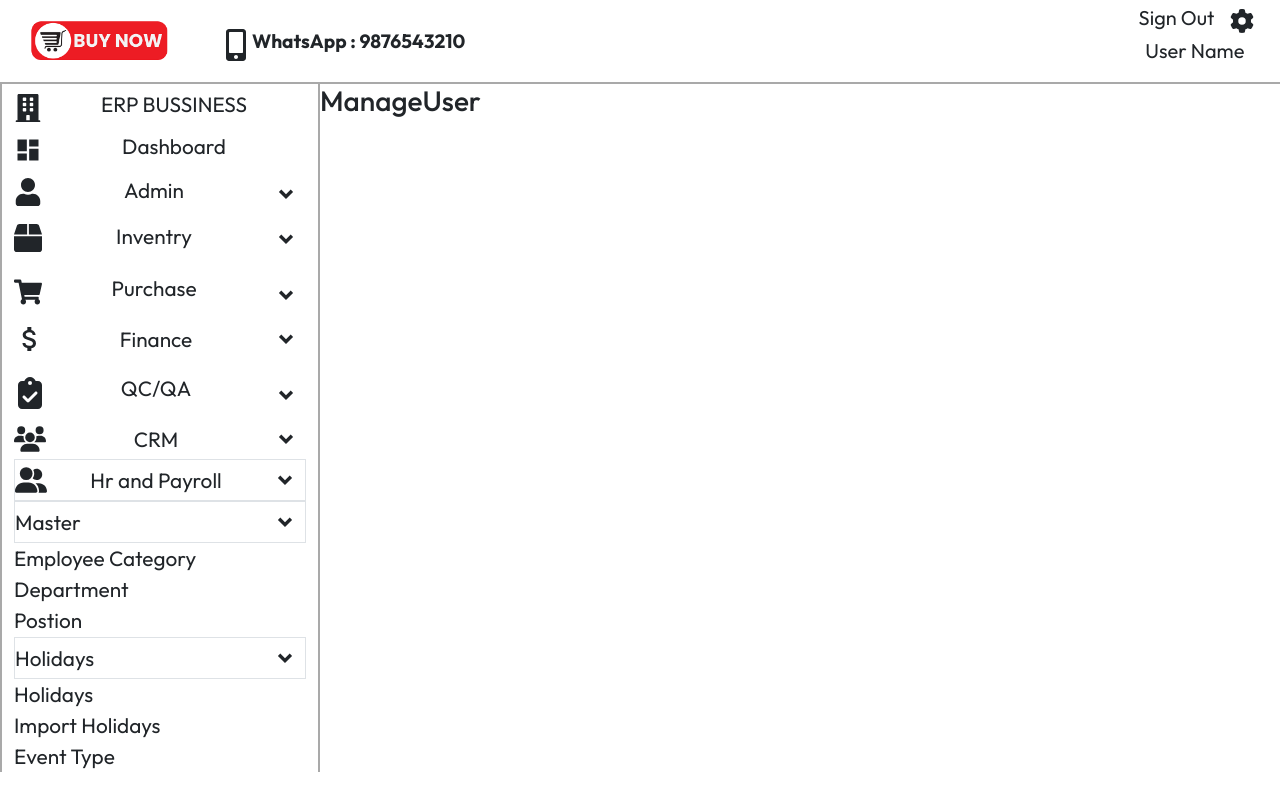
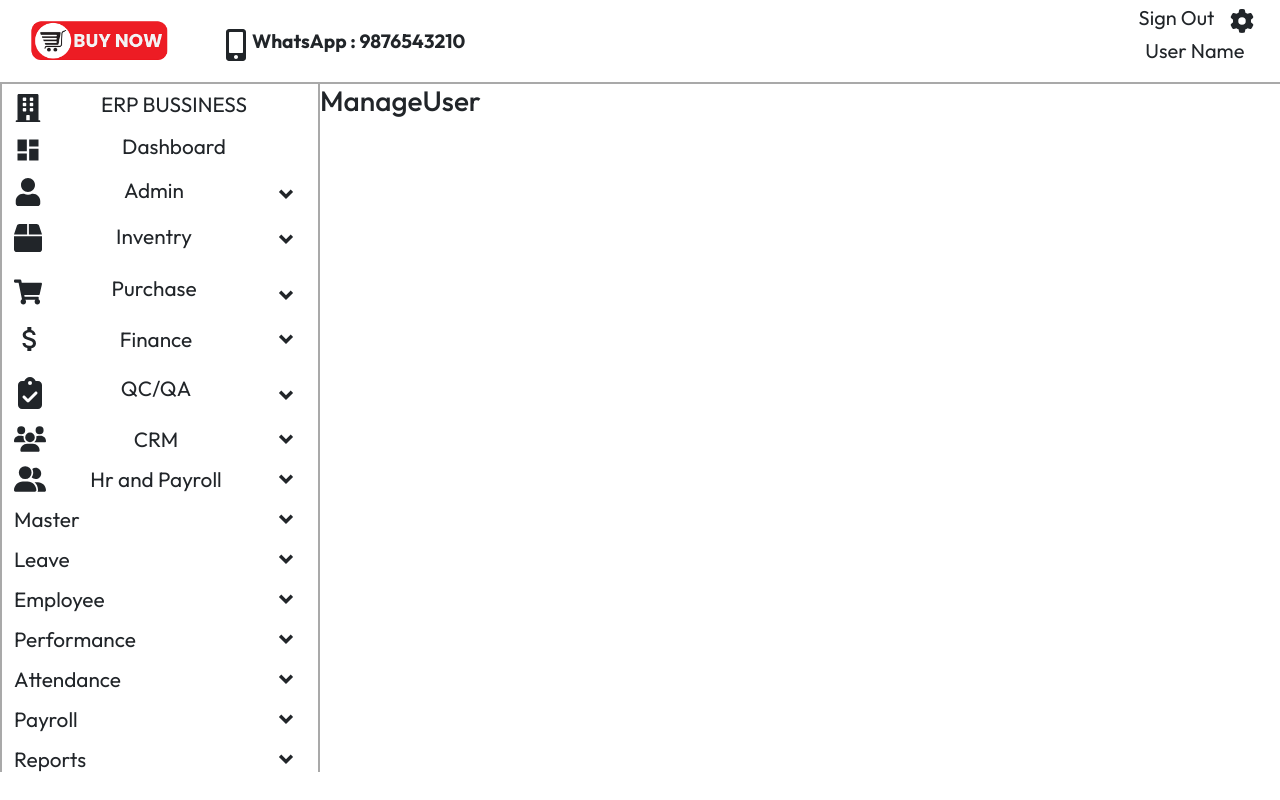
Before and after one commit to jollyvivek/ERP-PROJECT, a React (Vite) app: page /manage_user in a window 1280 px wide. Both pictures are taken after a click on the element 285 px from the left and 480 px from the top of the page. Built offline with nearby package versions, Linux system fonts and the light colour scheme.

Commit message:
Add Dropdown in Hr And Payroll Module

```diff
--- a/src/Components/SidebarMenu/HrPayroll.jsx
+++ b/src/Components/SidebarMenu/HrPayroll.jsx
@@ -1,83 +1,180 @@
-import React from 'react'
+import React, { useState } from 'react'
 import '../../Styles/SidebarCommon.css'
 import { FaUserGroup } from "react-icons/fa6";
 import { RiArrowDropDownLine } from 'react-icons/ri'
 
 const HrPayroll = () => {
+
+  const [hrPayrollItems,setHrPayrollItems] = useState(false)
+  const [hrMaster,setHrMaster]=useState(false)
+  const [hrMasterHolidays,setHrMasterHolidays] = useState(false)
+  const [hrLeave,setHrLeave] = useState(false)
+  const [hrLeaveMaster,setHrLeaveMaster] = useState(false)
+  const [hrEmployee,setHrEmployee] = useState(false)
+  const [employeeMaster,setEmployeeMaster] = useState(false)
+  const [hrPerformance,setHrPerformance] = useState(false)
+  const [performanceMaster,setPerformanceMaster] = useState(false)
+  const [hrAttendance,setHrAttendance] = useState(false)
+  const [hrPayroll,setHrPayroll] = useState(false)
+  const [payrollMonthly,setPayrollMonthly] = useState(false)
+  const [payrollWeekly,setPayrollWeekly] = useState(false)
+  const [hrReports,setHrReports] = useState(false)
+  const [hrPayrollGraphs,setHrPayrollGraphs] = useState(false)
+
+
+const hrPayrollDropdown = () =>{
+  setHrPayrollItems(!hrPayrollItems)
+};
+
+const hrPayrollMasterDropdown = () =>{
+  setHrMaster(!hrMaster)
+};
+
+const hrMasterHolidaysDropdown = () =>{
+setHrMasterHolidays(!hrMasterHolidays)
+};
+
+const hrLeaveDropdown = () =>{
+  setHrLeave(!hrLeave)
+};
+
+const hrLeaveMasterDropdown = () =>{
+  setHrLeaveMaster(!hrLeaveMaster)
+};
+
+const hrEmployeeDropdown = () =>{
+setHrEmployee(!hrEmployee)
+};
+
+const hrEmployeeMasterDropdown = () =>{
+setEmployeeMaster(!employeeMaster)
+};
+
+const hrPerformanceDropdown = () =>{
+setHrPerformance(!hrPerformance)
+};
+
+const performanceMasterDropdown = () =>{
+setPerformanceMaster(!performanceMaster)
+};
+
+const hrAttendanceDropdown = () =>{
+setHrAttendance(!hrAttendance)
+};
+
+const payrollDropdown = () =>{
+setHrPayroll(!hrPayroll)
+};
+
+const hrPayrollMonthlyDropdown = () =>{
+setPayrollMonthly(!payrollMonthly)
+};
+
+const payrollWeeklyDropdown = () =>{
+setPayrollWeekly(!payrollWeekly)
+};
+
+const hrPayrollReportsDropdown = () =>{
+setHrReports(!hrReports)
+}
+
+const hrPayrollGraphsDropdown = () =>{
+  setHrPayrollGraphs(!hrPayrollGraphs)
+}
+
   return (
     <div className='hrPayroll'>
-      <div className='hrPayroll-top flex lineHeight border'>
+      <div className='hrPayroll-top flex lineHeight'>
         <span className='icon fs-2'><FaUserGroup /></span>
         <span className='title'>Hr and Payroll</span>
-        <span className='arrow-icon'><RiArrowDropDownLine/></span>
+        <span className='arrow-icon' onClick={hrPayrollDropdown}><RiArrowDropDownLine/></span>
       </div>
 
+      {hrPayrollItems ? (
       <div className='hrPayroll-items'>
       <ul class="hr-items">
-              <li class=" hrPayroll-master flex lineHeight border">
+              <li class=" hrPayroll-master flex lineHeight">
                 <span className="title">Master</span>
-                <span class="arrow-icon"><RiArrowDropDownLine/></span>
+                <span class="arrow-icon" onClick={hrPayrollMasterDropdown}><RiArrowDropDownLine/></span>
               </li>
+              {hrMaster ? (
               <ul className="hr-master-items">
                 <li className='title'>Employee Category</li>
                 <li className='title'>Department</li>
                 <li className='title'>Postion</li>
-                <li className='holiday flex lineHeight border'>
+                <li className='holiday flex lineHeight'>
                   <span className='title'>Holidays</span>
-                  <span className="arrow-icon"><RiArrowDropDownLine/> </span>
+                  <span className="arrow-icon" onClick={hrMasterHolidaysDropdown}>
+                    <RiArrowDropDownLine/>
+                  </span>
                 </li>
+                {hrMasterHolidays ? (
                 <ul className="hr-holidays-items">
                   <li className='title'>Holidays</li>
                   <li className='title'>Import Holidays</li>
                 </ul>
+                ):null}
                 <li className='title'>Event Type</li>
               </ul>
+              ):null}
 
-              <li className="leave flex lineHeight border">
+              <li className="leave flex lineHeight">
                 <span className="title">Leave</span>
-                <span class="arrow-icon"><RiArrowDropDownLine/></span>
+                <span class="arrow-icon" onClick={hrLeaveDropdown}><RiArrowDropDownLine/></span>
               </li>
+              {hrLeave ? (
               <ul className="hr-leave-items">
-                <li className=" leave-master flex lineHeight border">
+                <li className=" leave-master flex lineHeight">
                   <span className="title">Master</span>
-                  <span className="arrow-icon"><RiArrowDropDownLine/></span>
+                  <span className="arrow-icon"  onClick={hrLeaveMasterDropdown}>
+                    <RiArrowDropDownLine/>
+                    </span>
                 </li>
+                {hrLeaveMaster ? (
                 <ul className="hr-leave-master-items">
                   <li className='title'>Leave Type</li>
                   <li className='title'>Leave</li>
                 </ul>
+                ):null}
                 <li className='title'>Apply Leave</li>
                 <li className='title'>Leave Approvel</li>
                 <li className='title'>Monthly Add Leave</li>
                 <li className='title'>Monthly Detuct Leave </li>
               </ul>
+              ):null}
 
-              <li className=" employee flex lineHeight border ">
+              <li className=" employee flex lineHeight ">
                 <span className="title">Employee</span>
-                <span className="arrow-icon "><RiArrowDropDownLine/></span>
+                <span className="arrow-icon" onClick={hrEmployeeDropdown}><RiArrowDropDownLine/></span>
               </li>
+              {hrEmployee ? (
               <ul className="hr-employee-items">
-                <li class="employee-master flex lineHeight border ">
+                <li class="employee-master flex lineHeight ">
                   <span className="title">Master</span>
-                  <span className="arrow-icon"><RiArrowDropDownLine/></span>
+                  <span className="arrow-icon" onClick={hrEmployeeMasterDropdown}><RiArrowDropDownLine/></span>
                 </li>
+                {employeeMaster ? (
                 <ul className=" hr-employee-master-items">
                   <li className='title'>Shift</li>
                   <li className='title'>Employee</li>
                 </ul>
+                ):null}
                 <li className='title'>Assign Shift</li>
                 <li className='title'>Shift Attendace</li>
               </ul>
+                ):null}
 
-              <li className=" performance flex lineHeight border">
+              <li className=" performance flex lineHeight">
                 <span className="title">Performance</span>
-                <span className="arrow-icon"> <RiArrowDropDownLine/></span>
+                <span className="arrow-icon" onClick={hrPerformanceDropdown}> <RiArrowDropDownLine/></span>
               </li>
+                {hrPerformance ? (
               <ul className="hr-performance-items">
-                <li class=" performance-master flex lineHeight border ">
+                <li class=" performance-master flex lineHeight ">
                   <span className="title">Master</span>
-                  <span className="arrow-icon"><RiArrowDropDownLine/> </span>
+                  <span className="arrow-icon" onClick={performanceMasterDropdown}><RiArrowDropDownLine/> </span>
                 </li>
+                  {performanceMaster ? (
                 <ul className="hr-performance-master-items">
                   <li className='title'>Appraisal Questions </li>
                   <li className='title'>Indicators</li>
@@ -85,15 +182,18 @@ const HrPayroll = () => {
                   <li className='title'>Ratings</li>
                   <li className='title'>Increment</li>
                 </ul>
+                ):null}
                 <li className='title'>Memo</li>
                 <li className='title'>Performance</li>
                 <li className='title'>Appraisal</li>
               </ul>
+              ):null}
 
-              <li className="attendance flex lineHeight border">
+              <li className="attendance flex lineHeight">
                 <span className="title">Attendance</span>
-                <span className="arrow-icon"> <RiArrowDropDownLine/>  </span>
+                <span className="arrow-icon" onClick={hrAttendanceDropdown} > <RiArrowDropDownLine/>  </span>
               </li>
+              {hrAttendance ?(
               <ul className="hr-attendance-items">
                 <li className='title'>Device</li>
                 <li className='title'>Device Connection</li>
@@ -103,11 +203,13 @@ const HrPayroll = () => {
                 <li className='title'>Send Attendance  SMS</li>
                 <li className='title'>Hourly Attendance  Entry</li>
               </ul>
+              ):null}
 
-              <li className="payroll flex lineHeight border">
+              <li className="payroll flex lineHeight">
                 <span className="title">Payroll</span>
-                <span className="arrow-icon"><RiArrowDropDownLine/></span>
+                <span className="arrow-icon" onClick={payrollDropdown}><RiArrowDropDownLine/></span>
               </li>
+              {hrPayroll ? (
               <ul className=" hr-payroll-items">
                 <li className='title'>Salary Formula</li>
                 <li className='title'>Salary Category</li>
@@ -115,32 +217,39 @@ const HrPayroll = () => {
                 <li className='title'>Advance Payment</li>
                 <li className='title'> Attendance Payment Approval </li>
 
-                <li className="monthly-salery flex lineHeight  border">
+                <li className="monthly-salery flex lineHeight">
                   <span  className="title">Monthly Salary</span>
-                  <span className="arrow-icon"> <RiArrowDropDownLine/> </span>
+                  <span className="arrow-icon" onClick={hrPayrollMonthlyDropdown}> <RiArrowDropDownLine/> </span>
                 </li>
+                {payrollMonthly ? (
                 <ul className=" hr-monthlysalary-items">
                   <li className='title'>Generate Salary</li>
                   <li className='title'>Pay Salary</li>
                   <li className='title'>Genrate Salary Report </li>
                 </ul>
+                  ):null}
 
-                <li className="weekly-salery flex lineHeight border">
+                <li className="weekly-salery flex lineHeight">
                   <span className="title">Weekly Salary</span>
-                  <span className="arrow-icon"><RiArrowDropDownLine/></span>
+                  <span className="arrow-icon" onClick={payrollWeeklyDropdown}><RiArrowDropDownLine/></span>
                 </li>
+                  {payrollWeekly ? (
                 <ul className="hr-weeklysalary-items">
                   <li className='title'>Generate Salary</li>
                   <li className='title'>Pay Salary</li>
                   <li className='title'>Genrate Salary Report</li>
                 </ul>
+                  ):null}
+
                 <li className='title'>Send Mail Records </li>
               </ul>
+              ):null}
 
-              <li className="hrPayroll-reports flex lineHeight border  ">
+              <li className="hrPayroll-reports flex lineHeight">
                 <span  className="title">Reports</span>
-                <span className="arrow-icon"><RiArrowDropDownLine/></span>
+                <span className="arrow-icon" onClick={hrPayrollReportsDropdown}><RiArrowDropDownLine/></span>
               </li>
+              {hrReports ? (
               <ul class="hr-reports-items px-0">
                 <li className='title'>Employee Reports</li>
                 <li className='title'>Attendance Register </li>
@@ -151,21 +260,26 @@ const HrPayroll = () => {
                 <li className='title'>Line Manager  Report</li>
                 <li className='title'> Leave Statement</li>
               </ul>
+                ):null}
 
-              <li className="hrPayroll-graphs flex lineHeight border">
+              <li className="hrPayroll-graphs flex lineHeight">
                 <span className="title">Graphs</span>
-                <span className="arrow-icon"><RiArrowDropDownLine/></span>
+                <span className="arrow-icon" onClick={hrPayrollGraphsDropdown}><RiArrowDropDownLine/></span>
               </li>
+              {hrPayrollGraphs ? (
               <ul className="hr-graphs-items">
                 <li className='title'>Leave Graph</li>
                 <li className='title'>Organigation  Chart</li>
                 <li className='title'>Departmentwise  Chart</li>
                 <li className='title'>Postion wise  Chart</li>
               </ul>
+              ):null}
               <li className='title'>Send Sms </li>
             </ul>
 
       </div>
+      ):null}
+
 
     </div>
   )
```
